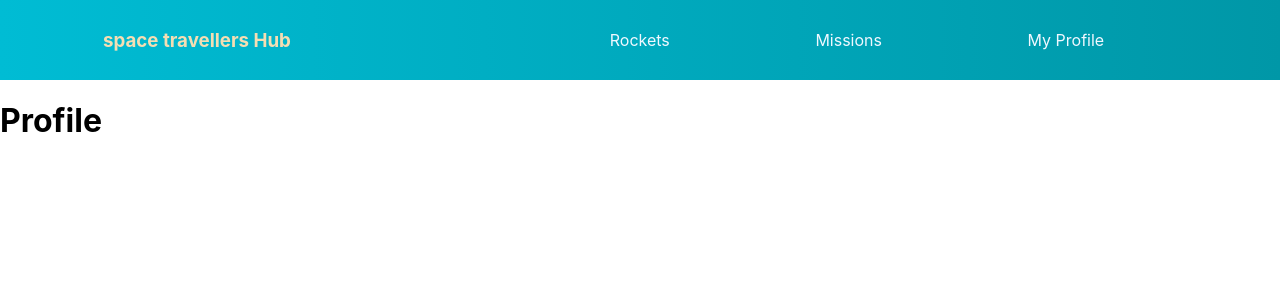
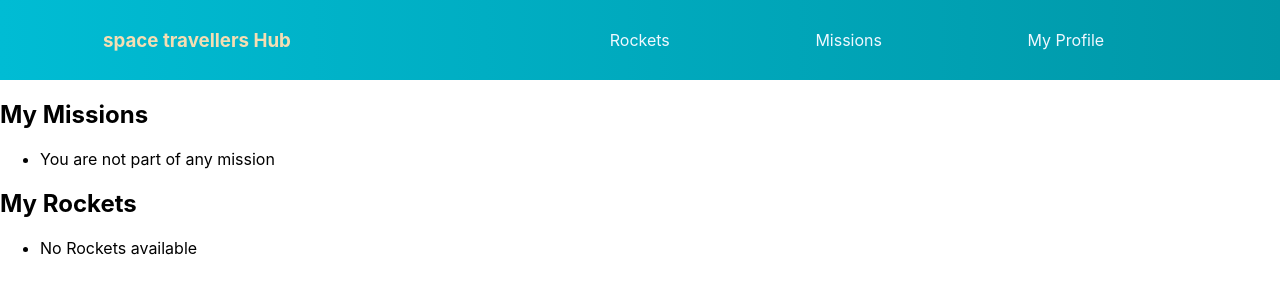
Before and after one commit to Kimutai01/space-travellers, a React (Create React App) app: page /profile in a window 1280 px wide. Shown: the top 300 px of the page. Built offline with nearby package versions, Linux system fonts and the light colour scheme.

Commit message:
Add profile section

```diff
--- a/src/components/MyProfile.jsx
+++ b/src/components/MyProfile.jsx
@@ -1,7 +1,38 @@
+import { useSelector } from 'react-redux';
+
 const MyProfile = () => {
+  const missionsL = useSelector((state) => state.missions);
+  const newMissions = missionsL.filter((mission) => mission.joined);
+  const rocketsL = useSelector((state) => state.rockets);
+  const newRockets = rocketsL.filter((rocket) => rocket.canceled);
   return (
     <div>
-      <h1>Profile</h1>
+      <div>
+        <h2>My Missions</h2>
+        <ul>
+          {newMissions.length >= 1 ? (
+            newMissions.map((mission) => (
+              <li key={mission.name}>
+                {mission.name} by {mission.manufacturer}
+              </li>
+            ))
+          ) : (
+            <li>You are not part of any mission</li>
+          )}
+        </ul>
+      </div>
+      <div>
+        <h2>My Rockets</h2>
+        <ul>
+          {newRockets.length >= 1 ? (
+            newRockets.map((rocket) => (
+              <li key={rocket.rocket_name}>{rocket.rocket_name}</li>
+            ))
+          ) : (
+            <li>No Rockets available </li>
+          )}
+        </ul>
+      </div>
     </div>
   );
 };
```
Also changed, not shown: src/components/Rocket.jsx (+24 -16 lines), 1 other file (tests, documents, lock files or other folders).
